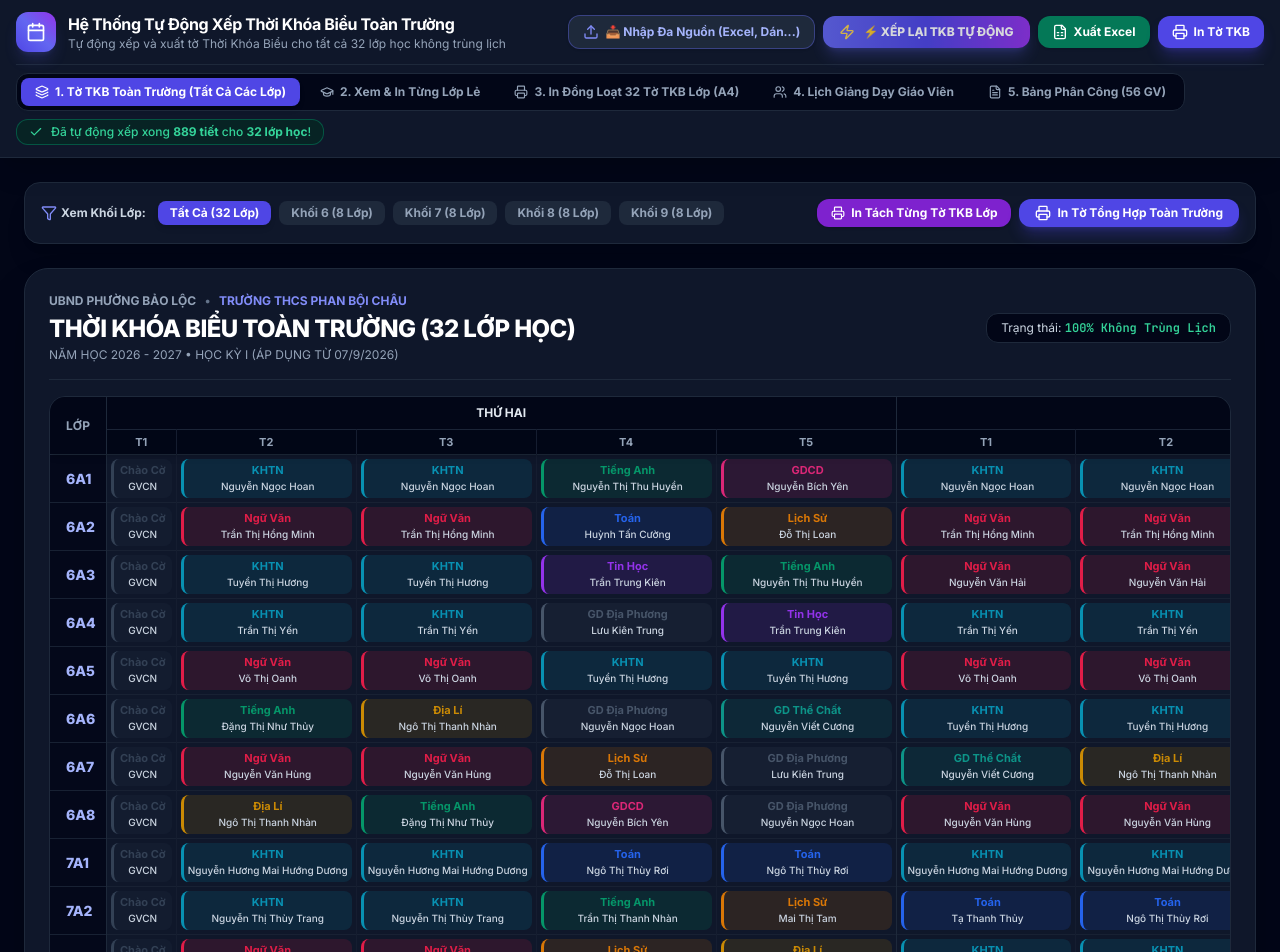
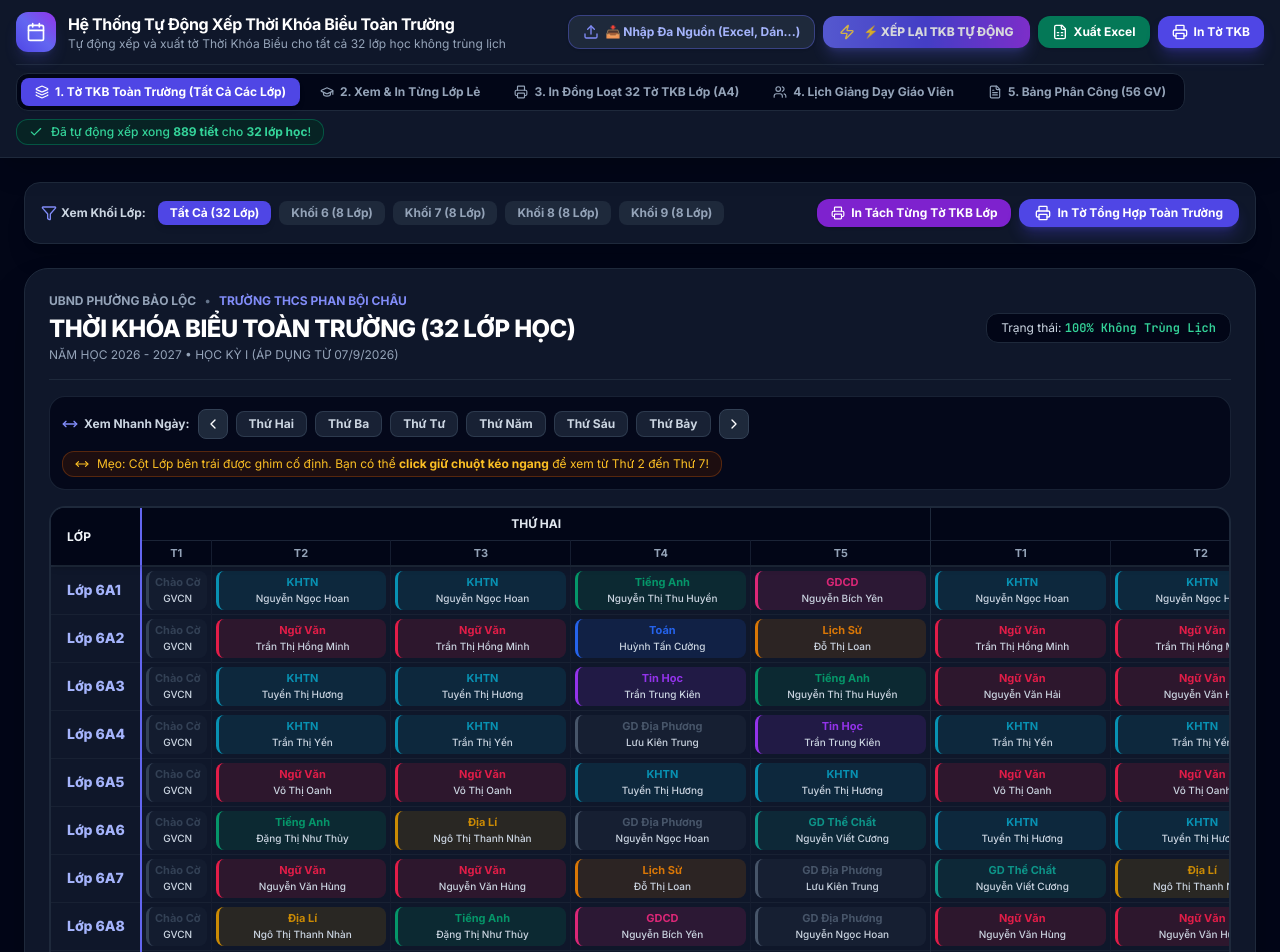
Before and after one commit to long260212/thoi_khoa_bieu, a React (Vite) app: page / in a window 1280 px wide. Shown: the top 952 px of the page. Built offline with nearby package versions, Linux system fonts and the light colour scheme.

Commit message:
feat: pin sticky class column and enable mouse drag-to-scroll across days with quick day jumpers

```diff
--- a/src/App.tsx
+++ b/src/App.tsx
@@ -1,4 +1,4 @@
-import React, { useState, useMemo, useEffect } from 'react';
+import React, { useState, useMemo, useEffect, useRef } from 'react';
 import {
   Printer,
   FileSpreadsheet,
@@ -17,7 +17,10 @@ import {
   Upload,
   Filter,
   Eye,
-  BookOpen
+  BookOpen,
+  ChevronLeft,
+  ChevronRight,
+  MoveHorizontal
 } from 'lucide-react';
 import * as XLSX from 'xlsx';
 import { PHAN_BOI_CHAU_DATA, PhanBoiChauTeacherData } from './utils/phanBoiChauData';
@@ -65,6 +68,55 @@ export const App: React.FC = () => {
   const [scheduleData, setScheduleData] = useState<Record<string, ScheduleResultEntry>>({});
   const [isScheduled, setIsScheduled] = useState(false);
   const [schedulingStats, setSchedulingStats] = useState<{ total: number; time: number } | null>(null);
+
+  // Tham chiếu và state cho chức năng Kéo chuột cuộn ngang (Mouse Drag-to-Scroll)
+  const tableContainerRef = useRef<HTMLDivElement>(null);
+  const [isDragging, setIsDragging] = useState(false);
+  const [startX, setStartX] = useState(0);
+  const [scrollLeftState, setScrollLeftState] = useState(0);
+
+  const handleMouseDown = (e: React.MouseEvent) => {
+    if (!tableContainerRef.current) return;
+    setIsDragging(true);
+    setStartX(e.pageX - tableContainerRef.current.offsetLeft);
+    setScrollLeftState(tableContainerRef.current.scrollLeft);
+  };
+
+  const handleMouseLeave = () => {
+    setIsDragging(false);
+  };
+
+  const handleMouseUp = () => {
+    setIsDragging(false);
+  };
+
+  const handleMouseMove = (e: React.MouseEvent) => {
+    if (!isDragging || !tableContainerRef.current) return;
+    e.preventDefault();
+    const x = e.pageX - tableContainerRef.current.offsetLeft;
+    const walk = (x - startX) * 1.8; // Hệ số cuộn nhanh mượt
+    tableContainerRef.current.scrollLeft = scrollLeftState - walk;
+  };
+
+  // Chuyển nhanh đến ngày cụ thể
+  const scrollToDay = (dayIndex: number) => {
+    if (!tableContainerRef.current) return;
+    // Mỗi ngày gồm 5 cột tiết x ~75px + padding = ~380px
+    const offset = dayIndex * 380;
+    tableContainerRef.current.scrollTo({
+      left: offset,
+      behavior: 'smooth',
+    });
+  };
+
+  const scrollStep = (direction: 'LEFT' | 'RIGHT') => {
+    if (!tableContainerRef.current) return;
+    const amount = direction === 'LEFT' ? -380 : 380;
+    tableContainerRef.current.scrollBy({
+      left: amount,
+      behavior: 'smooth',
+    });
+  };
 
   // Form nhập thêm phân công nhanh
   const [newTeacherName, setNewTeacherName] = useState('');
@@ -433,21 +485,76 @@ export const App: React.FC = () => {
                 </div>
               </div>
 
-              {/* BẢNG THỜI KHÓA BIỂU TẤT CẢ CÁC LỚP */}
-              <div className="overflow-x-auto rounded-2xl border border-slate-800 print:border-2 print:border-black max-h-[75vh]">
+              {/* THANH ĐIỀU HƯỚNG VÀ CHUYỂN NHANH CÁC NGÀY (CỘT DỌC CỐ ĐỊNH & KÉO CHUỘT) */}
+              <div className="bg-slate-950/80 p-3 rounded-2xl border border-slate-800/80 flex flex-wrap items-center justify-between gap-3 no-print">
+                <div className="flex items-center gap-2">
+                  <span className="text-xs font-bold text-slate-300 flex items-center gap-1.5">
+                    <MoveHorizontal className="w-4 h-4 text-brand-400" />
+                    <span>Xem Nhanh Ngày:</span>
+                  </span>
+
+                  <button
+                    onClick={() => scrollStep('LEFT')}
+                    className="p-1.5 bg-slate-800 hover:bg-slate-700 text-white rounded-lg border border-slate-700 transition-all"
+                    title="Cuộn sang trái"
+                  >
+                    <ChevronLeft className="w-4 h-4" />
+                  </button>
+
+                  {DAYS.map((d, idx) => (
+                    <button
+                      key={d.key}
+                      onClick={() => scrollToDay(idx)}
+                      className="px-3 py-1 bg-slate-800/80 hover:bg-brand-600 hover:text-white text-slate-300 text-xs font-bold rounded-lg border border-slate-700/80 transition-all hover:scale-105"
+                    >
+                      {d.label}
+                    </button>
+                  ))}
+
+                  <button
+                    onClick={() => scrollStep('RIGHT')}
+                    className="p-1.5 bg-slate-800 hover:bg-slate-700 text-white rounded-lg border border-slate-700 transition-all"
+                    title="Cuộn sang phải"
+                  >
+                    <ChevronRight className="w-4 h-4" />
+                  </button>
+                </div>
+
+                <div className="flex items-center gap-2 text-xs text-amber-400 bg-amber-950/40 px-3 py-1 rounded-xl border border-amber-800/50">
+                  <MoveHorizontal className="w-3.5 h-3.5" />
+                  <span>Mẹo: Cột Lớp bên trái được ghim cố định. Bạn có thể <strong>click giữ chuột kéo ngang</strong> để xem từ Thứ 2 đến Thứ 7!</span>
+                </div>
+              </div>
+
+              {/* BẢNG THỜI KHÓA BIỂU TẤT CẢ CÁC LỚP (CÓ CỘT DỌC GHIM CỐ ĐỊNH & KÉO CHUỘT) */}
+              <div
+                ref={tableContainerRef}
+                onMouseDown={handleMouseDown}
+                onMouseLeave={handleMouseLeave}
+                onMouseUp={handleMouseUp}
+                onMouseMove={handleMouseMove}
+                className={`overflow-x-auto rounded-2xl border-2 border-slate-800 print:border-2 print:border-black max-h-[75vh] select-none ${
+                  isDragging ? 'cursor-grabbing' : 'cursor-grab'
+                }`}
+                title="Click và giữ chuột để kéo ngang bảng qua các ngày"
+              >
                 <table className="w-full text-center border-collapse text-xs print:text-black">
-                  <thead className="sticky top-0 bg-slate-950 print:bg-slate-100 z-10 border-b border-slate-800 print:border-b-2 print:border-black shadow-md">
+                  <thead className="sticky top-0 z-30 bg-slate-950 print:bg-slate-100 border-b-2 border-slate-800 print:border-b-2 print:border-black shadow-md">
                     <tr>
-                      <th rowSpan={2} className="p-3 font-bold text-slate-400 print:text-black uppercase w-20 text-left pl-4 bg-slate-950 print:bg-slate-100">
+                      {/* CỘT DỌC CỐ ĐỊNH: LỚP */}
+                      <th
+                        rowSpan={2}
+                        className="p-3 font-bold text-slate-100 print:text-black uppercase w-24 min-w-[90px] text-left pl-4 sticky left-0 z-40 bg-slate-950 print:bg-slate-100 border-r-2 border-brand-500 shadow-2xl"
+                      >
                         Lớp
                       </th>
                       {DAYS.map((d) => (
-                        <th key={d.key} colSpan={5} className="p-2 font-bold text-slate-200 print:text-black border-l border-slate-800 print:border-black text-xs uppercase">
+                        <th key={d.key} colSpan={5} className="p-2 font-bold text-slate-200 print:text-black border-l border-slate-800 print:border-black text-xs uppercase bg-slate-950">
                           {d.label}
                         </th>
                       ))}
                     </tr>
-                    <tr className="border-t border-slate-800/80 print:border-black bg-slate-950/90 print:bg-slate-200 text-[11px] font-bold text-slate-400 print:text-black">
+                    <tr className="border-t border-slate-800/80 print:border-black bg-slate-950 print:bg-slate-200 text-[11px] font-bold text-slate-400 print:text-black">
                       {DAYS.map((d) => (
                         <React.Fragment key={d.key}>
                           <th className="p-1 border-l border-slate-800 print:border-black w-16">T1</th>
@@ -463,9 +570,9 @@ export const App: React.FC = () => {
                   <tbody className="divide-y divide-slate-800/60 print:divide-black font-sans">
                     {filteredClassList.map((cls) => (
                       <tr key={cls} className="hover:bg-slate-800/40 transition-colors">
-                        {/* Cột tên lớp */}
-                        <td className="p-2.5 text-left pl-4 font-black text-sm text-brand-300 print:text-black bg-slate-950/80 print:bg-transparent border-r border-slate-800 print:border-black sticky left-0 z-5">
-                          {cls}
+                        {/* CỘT DỌC GHIM CỐ ĐỊNH BÊN TRÁI: LỚP HỌC */}
+                        <td className="p-2.5 text-left pl-4 font-black text-sm text-brand-300 print:text-black bg-slate-900 print:bg-transparent border-r-2 border-brand-500 shadow-2xl sticky left-0 z-20 min-w-[90px] w-24">
+                          Lớp {cls}
                         </td>
 
                         {/* Các ngày & tiết */}
--- a/src/index.css
+++ b/src/index.css
@@ -62,3 +62,23 @@
     break-after: page !important;
   }
 }
+
+/* Custom prominent horizontal scrollbar for timetable grid */
+::-webkit-scrollbar:horizontal {
+  height: 11px !important;
+}
+
+::-webkit-scrollbar-track:horizontal {
+  background: #0f172a !important;
+  border-radius: 9999px;
+  border: 1px solid #1e293b;
+}
+
+::-webkit-scrollbar-thumb:horizontal {
+  background: linear-gradient(90deg, #2563eb, #6366f1, #9333ea) !important;
+  border-radius: 9999px;
+}
+
+::-webkit-scrollbar-thumb:horizontal:hover {
+  background: linear-gradient(90deg, #3b82f6, #818cf8, #a855f7) !important;
+}
```
